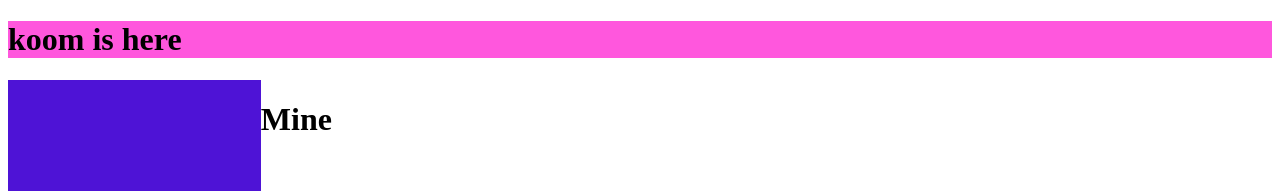
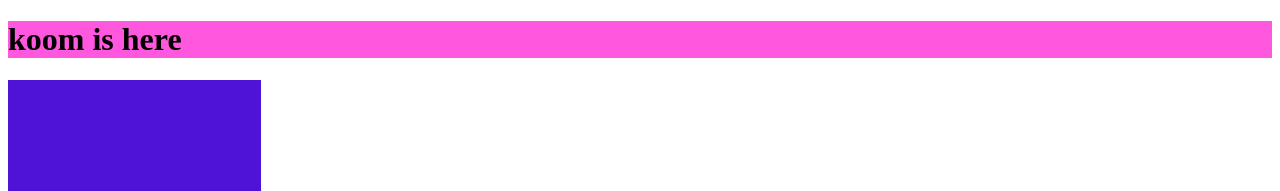
Before and after one commit to zikoom/kooms-day, a React (Create React App) app: page /main in a window 1280 px wide. Shown: the top 191 px of the page. Built offline with nearby package versions, Linux system fonts and the light colour scheme.

Commit message:
자두과자 폴더 드가자~!

```diff
--- a/src/index.js
+++ b/src/index.js
@@ -9,7 +9,7 @@ import ReactDOM from 'react-dom/client';
 import App from './App';
 import Home from './components/Home'
 import WebGL from "./components/WebGL";
-import Mine from "./Mine";
+import Mine from "./jaduguaza/Mine";
 
 const root = ReactDOM.createRoot(document.getElementById('root'));
 root.render(
--- a/src/Mine.js
+++ b/src/jaduguaza/Mine.js
@@ -1,7 +1,7 @@
 function Mine(){
   return (
-    <div>
-      <h1>Mine</h1>
+    <div className="horror-top-wrapper">
+
     </div>
   )
 }
```
